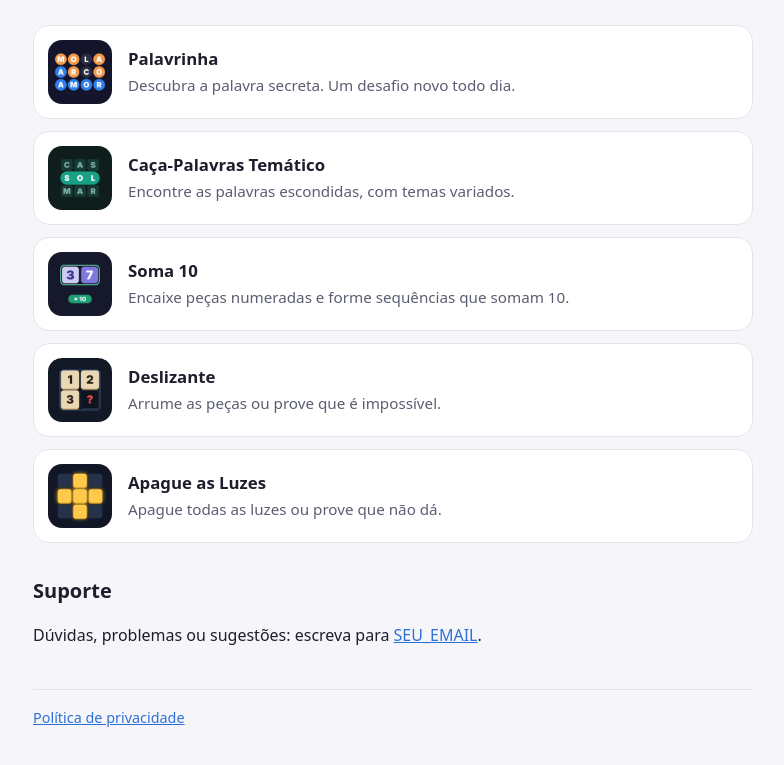
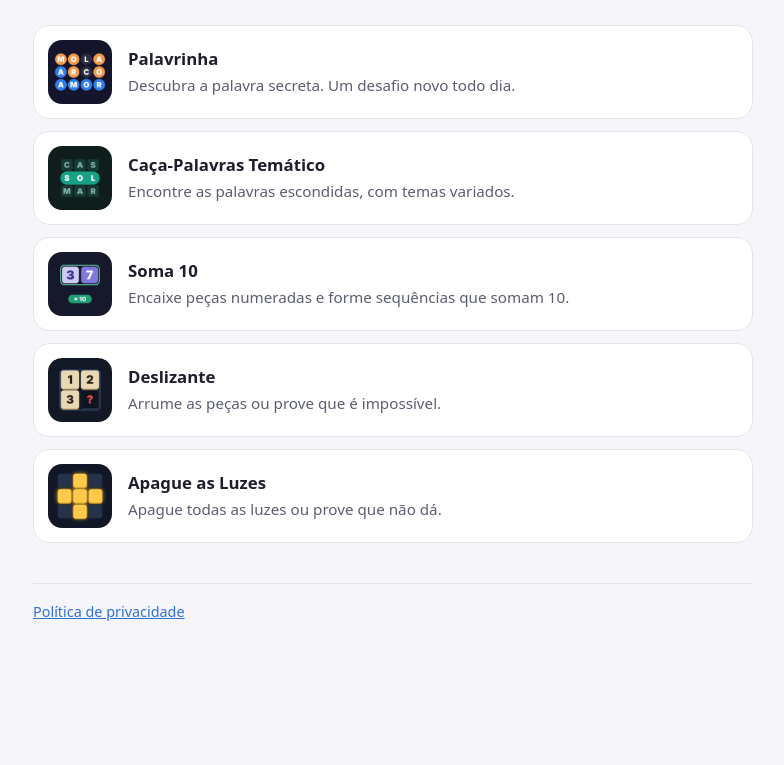
Before and after one commit to fmfjogos/fmfjogos.github.io, a plain HTML site: page index.html in a window 1280 px wide. Shown: the part 149-914 px from the top of the page, without its empty margins (247-1031 px from the left). After the commit the page ends 836 px from the top, so only its background shows below. Drawn offline with Linux system fonts and the light colour scheme.

Commit message:
Update index.html

```diff
--- a/index.html
+++ b/index.html
@@ -20,9 +20,6 @@
   <li class="jogo"><img src="img/apague_luzes.png" alt=""><div><strong>Apague as Luzes</strong><span>Apague todas as luzes ou prove que não dá.</span></div></li>
 </ul>
 
-<h2>Suporte</h2>
-<p>Dúvidas, problemas ou sugestões: escreva para <a href="mailto:SEU_EMAIL">SEU_EMAIL</a>.</p>
-
 <footer><a href="privacidade.html">Política de privacidade</a></footer>
 </main>
 </body>
```
